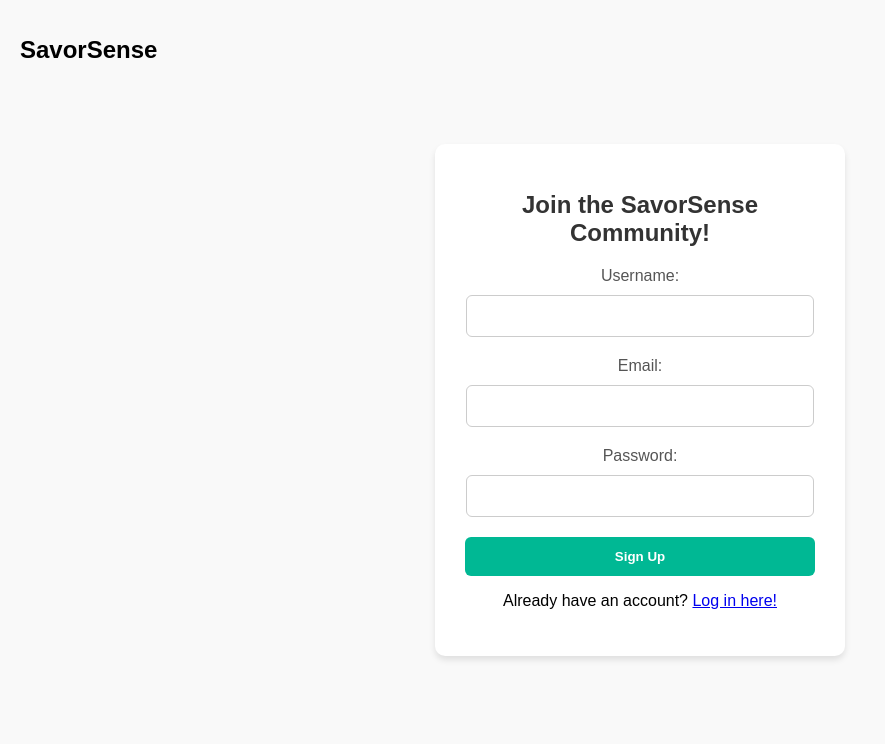
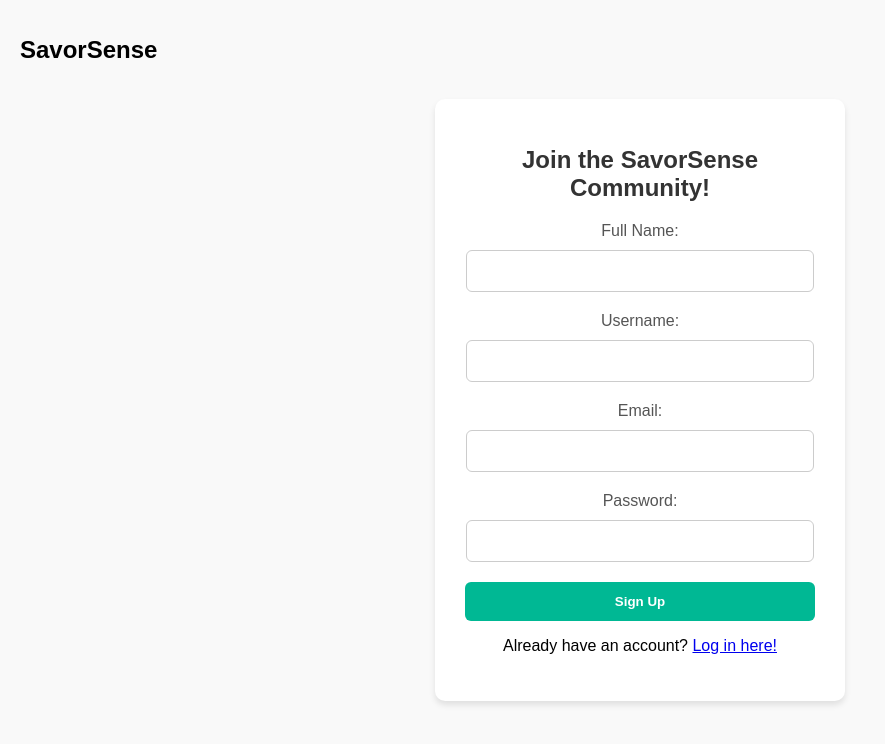
Before and after one commit to coderRamL/SavorSense, a Flask app: page /signup in a window 1280 px wide. Shown: the top 744 px of the page, without its empty margins (0-885 px from the left). Run offline with Flask 3, Linux system fonts and the light colour scheme.

Commit message:
Update signup.html

```diff
--- a/app/templates/signup.html
+++ b/app/templates/signup.html
@@ -41,6 +41,7 @@
             color: #555;
         }
         .signup-form input[type="text"],
+        .signup-form input[type="text"],
         .signup-form input[type="email"],
         .signup-form input[type="password"] {
             width: 92%;
@@ -79,6 +80,8 @@
     <div class="signup-form">
         <h1>Join the SavorSense Community!</h1>
         <form action="/signup" method="post">
+            <label for="username">Full Name:</label>
+            <input type="text" id="fullname" name="fullname" required>
             <label for="username">Username:</label>
             <input type="text" id="username" name="username" required>
             <label for="email">Email:</label>
```
